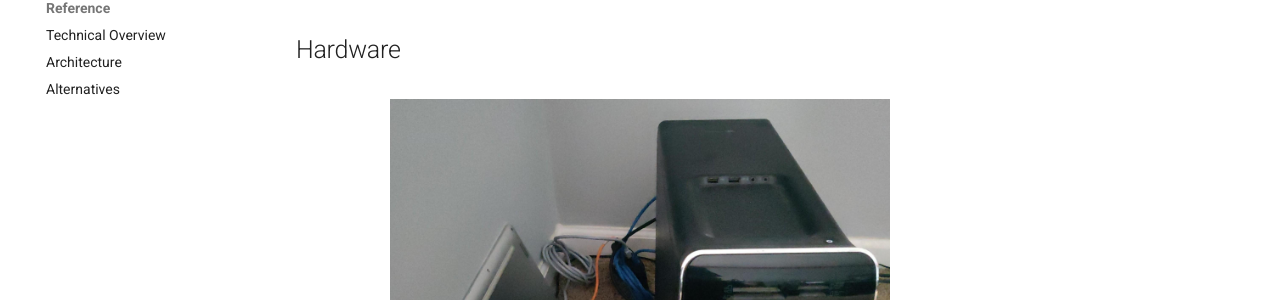
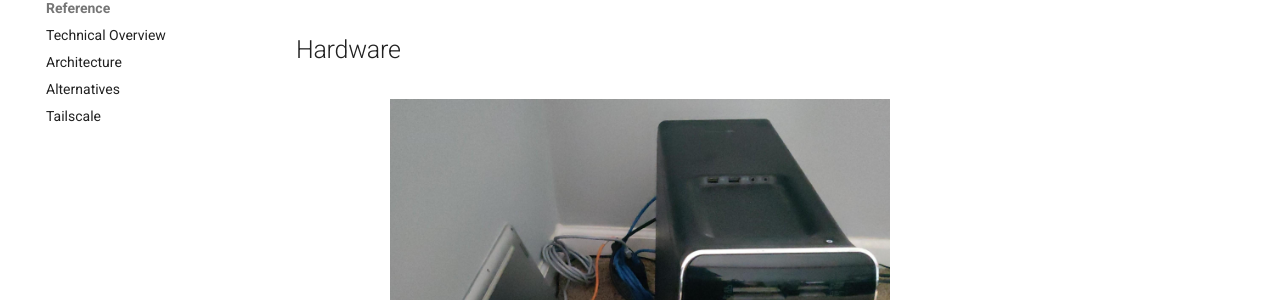
Before and after one commit to mbund/homelab, an MkDocs documentation site: the page built from docs/index.md, in a window 1280 px wide. Shown: the part 255-555 px from the top of the page. Built offline with MkDocs 1.6.1 and Material for MkDocs 9.7.7, drawn with Linux system fonts in a browser that asks for light colours; emoji names are drawn with the system emoji font; comment, search, counter and statistics services are not loaded.

Commit message:
update docs

```diff
--- a/mkdocs.yml
+++ b/mkdocs.yml
@@ -81,3 +81,4 @@ nav:
       - reference/technical-overview.md
       - reference/architecture.md
       - reference/alternatives.md
+      - reference/tailscale.md
```
